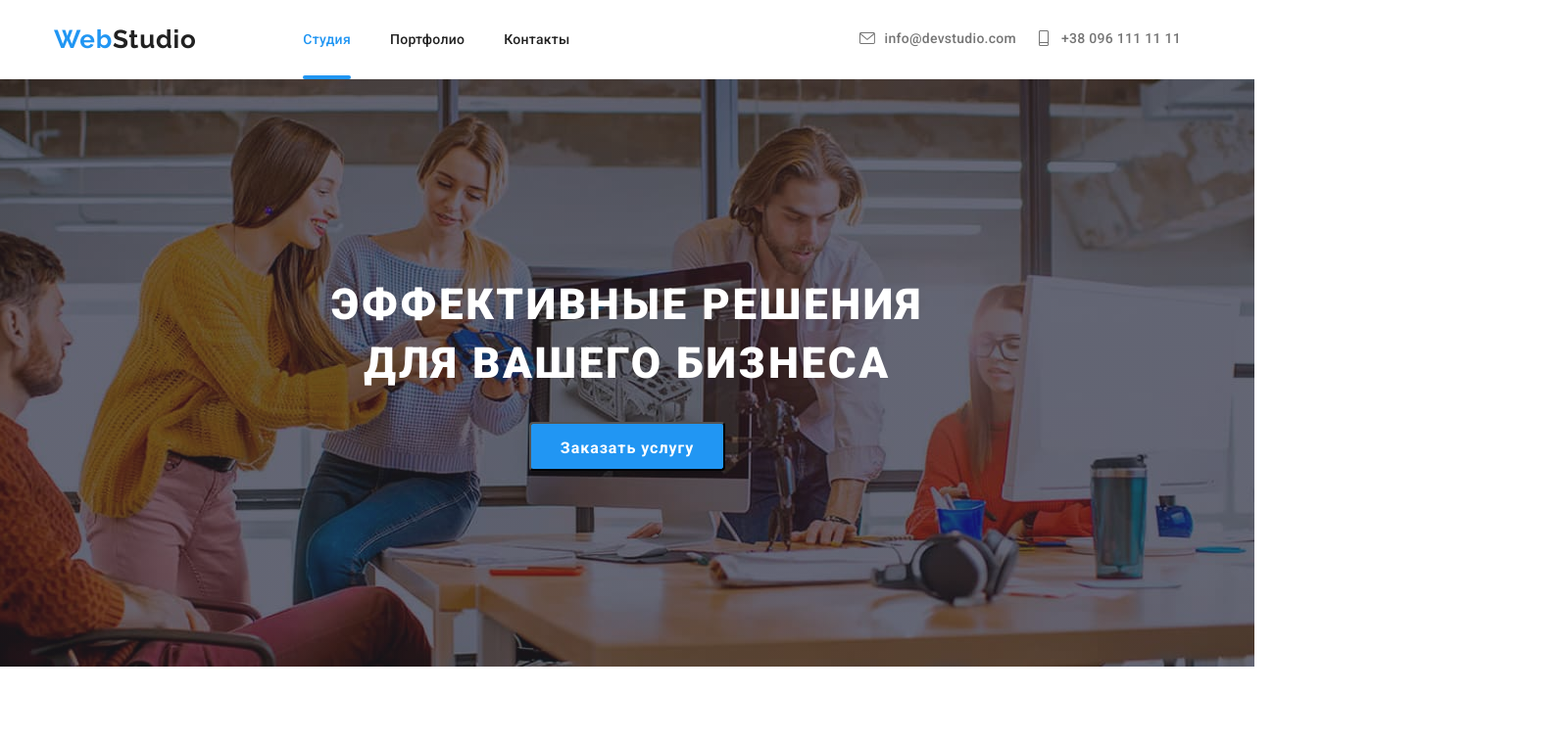
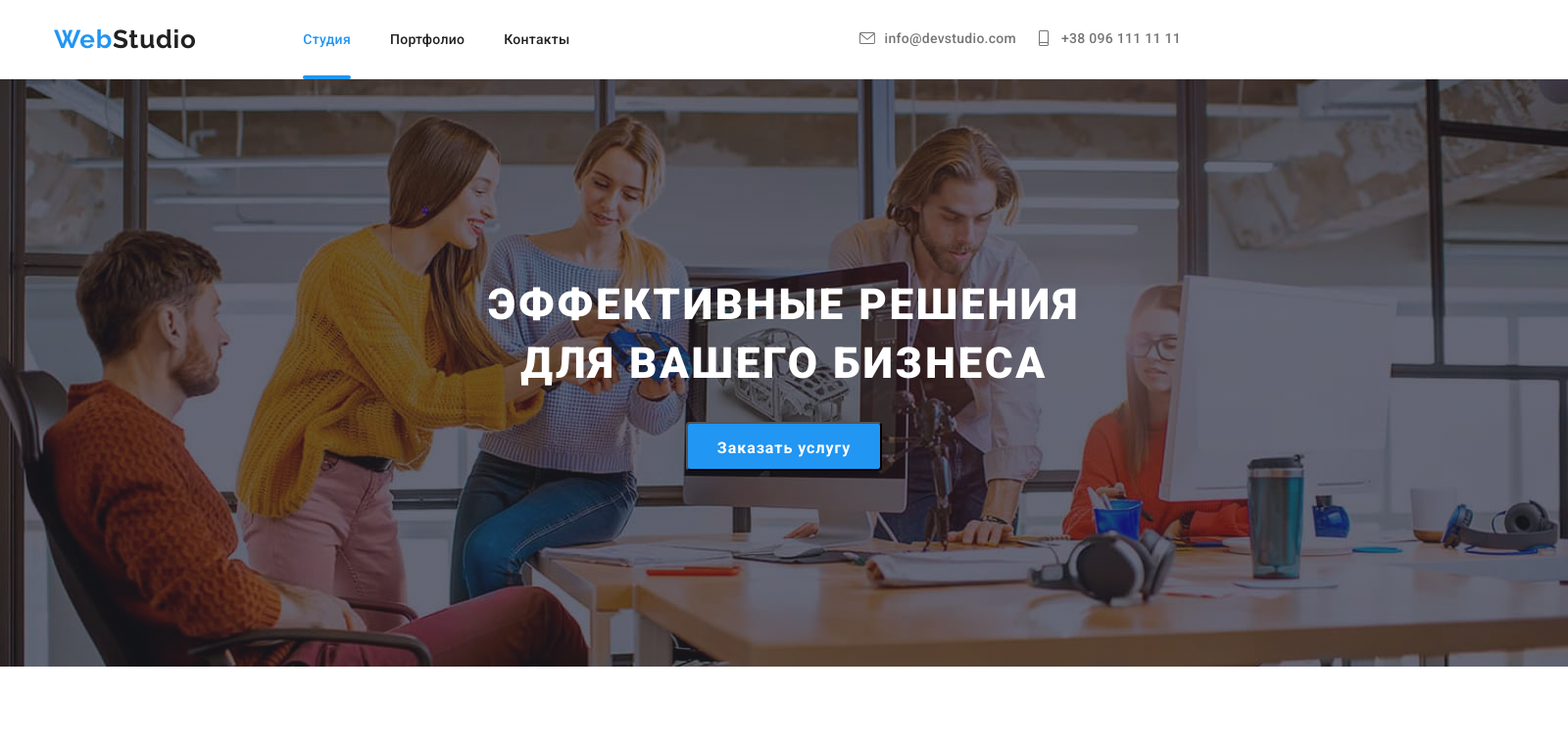
Before and after one commit to GolovinaElia/goit-markup-hw-08, a plain HTML site: page index.html in a window 1280 px wide. Shown: the top 756 px of the page at 98% size, 1600 px wide, since content can reach past the window. Drawn offline with nearby package versions, Linux system fonts and the light colour scheme.

Commit message:
Добавляет файлы

```diff
--- a/sass/base/_common.scss
+++ b/sass/base/_common.scss
@@ -5,7 +5,6 @@
   padding: 0;
 }
 body {
-  min-width: 480px;
   font-family: $main-font;
   font-style: normal;
 }
--- a/sass/base/_container.scss
+++ b/sass/base/_container.scss
@@ -2,7 +2,6 @@
    width: 100%;
    margin: 0 auto;
    .header & {
-     padding: 0 15px;
       display: flex;
       justify-content: space-between;
       align-items: center;
@@ -22,6 +21,7 @@
  }
  @media screen and (min-width: 480px) {
   .container {
+    min-width: 480px;
    padding-left: 15px;
    padding-right: 15px;
     .header & {
--- a/sass/layout/_hero.scss
+++ b/sass/layout/_hero.scss
@@ -1,4 +1,7 @@
 .hero {
+  max-width: 100%;
+  height: 400px;
+  margin: 0 auto;
   background-image: linear-gradient(
  rgba(47, 48, 58, 0.4),
  rgba(47, 48, 58, 0.4)), url(../images/hero/bg-mobile.img.jpg);
@@ -32,6 +35,9 @@
   }
   @media screen and (min-width:480px) and (max-width: 767px) {
     .hero {
+      min-width: 480px;
+      height: 400px;
+      background-size: 480px 400px;
   margin: 0 auto ;
     &-title {
       width: 360px;
@@ -42,6 +48,9 @@
   }
 @media screen and (min-width: 768px) {
   .hero {
+    min-width: 768px;
+      height: 400px;
+      background-size: 768px 400px;
     background-image: linear-gradient(
  rgba(47, 48, 58, 0.4),
  rgba(47, 48, 58, 0.4)), url(../images/hero/bg-tablet.img.jpg);
@@ -63,6 +72,9 @@
 }
 @media screen and (min-width: 1200px) {
   .hero {
+    min-width: 1600px;
+      height: 600px;
+      background-size: 1600px 600px;
     padding-top: 200px;
     padding-bottom: 200px;
     background-image: linear-gradient(
--- a/sass/layout/_team.scss
+++ b/sass/layout/_team.scss
@@ -1,5 +1,4 @@
 .team {
-width: 100%;
 margin: 0 auto;
 background-color: #F5F4FA;
 &-list {
```
Also changed, not shown: css/main.css, css/main.min.css, css/portfolio.css, css/portfolio.min.css, 4 other files.
